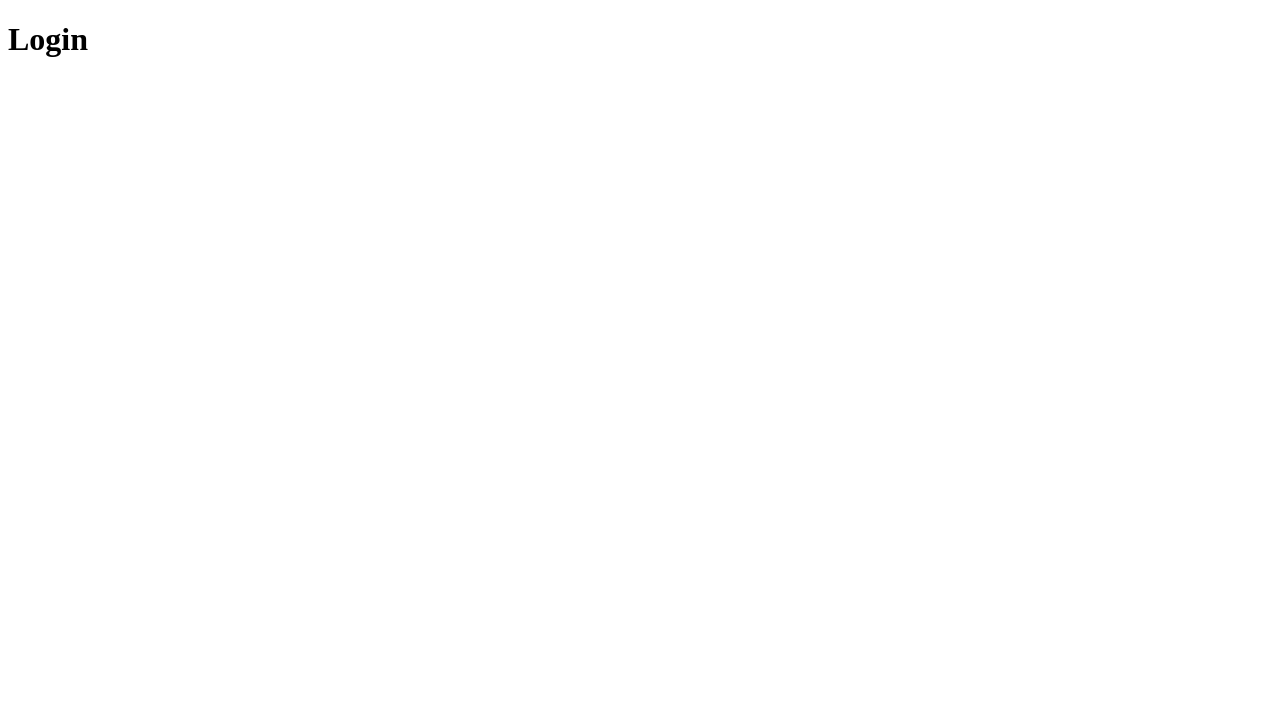
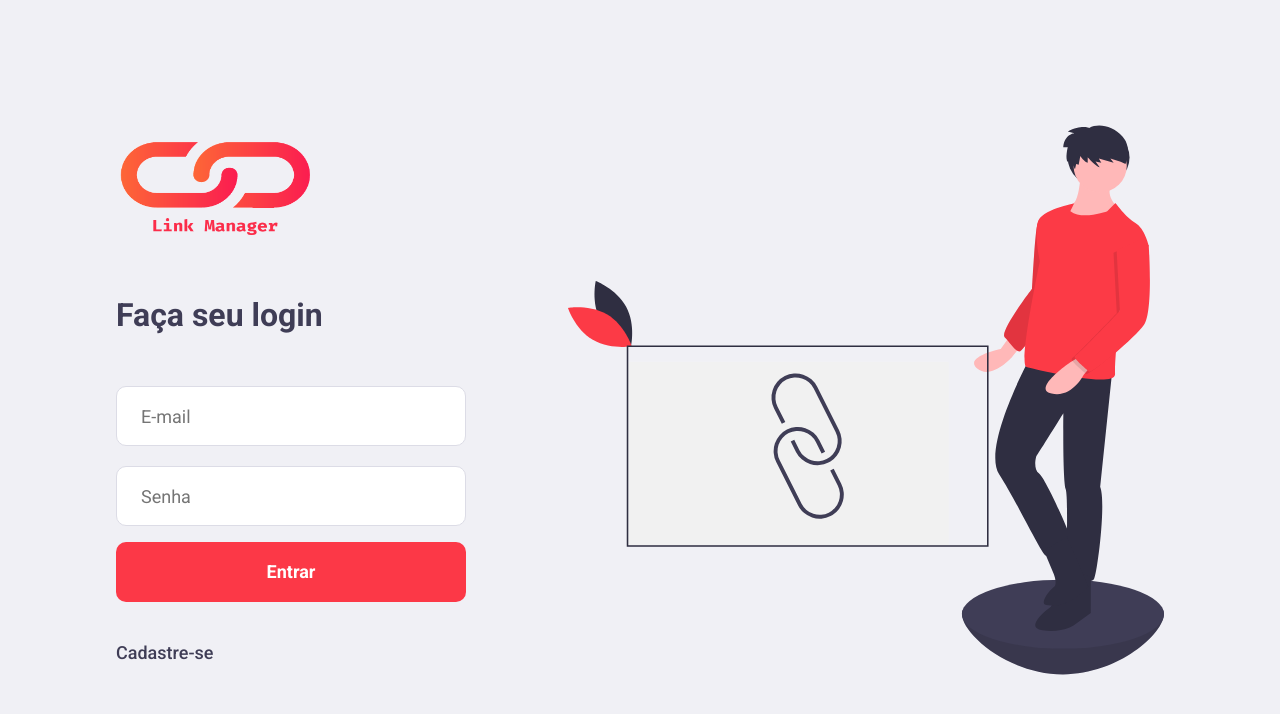
Before and after one commit to jeffeloy/link-manager, a React (Create React App) app in the folder frontend/: page / in a window 1280 px wide. Shown: the top 714 px of the page. Built offline with nearby package versions, Linux system fonts and the light colour scheme; the HTML template or start-up script is replaced by a standard one.

Commit message:
:rocket: Added login page

```diff
--- a/frontend/public/index.html
+++ b/frontend/public/index.html
@@ -24,6 +24,7 @@
       work correctly both with client-side routing and a non-root public URL.
       Learn how to configure a non-root public URL by running `npm run build`.
     -->
+    <link rel="stylesheet" href="https://fonts.googleapis.com/css?family=Roboto:300,400,500,700&display=swap" />
     <title>React App</title>
   </head>
   <body>
--- a/frontend/src/App.js
+++ b/frontend/src/App.js
@@ -1,6 +1,7 @@
 import React from "react";
 import Routes from "./routes";
 
+import "./global.css"
 const App = () => {
   return <Routes />
 };
--- /dev/null
+++ b/frontend/src/global.css
@@ -0,0 +1,70 @@
+@import url('https://fonts.googleapis.com/css2?family=Roboto:wght@400;500;700&display=swap');
+
+* {
+  margin: 0;
+  padding: 0;
+  outline: 0;
+  box-sizing: border-box;
+}
+
+body {
+    font: 400 14px Roboto, sans-serif;
+    background: #f0f0f5;
+    -webkit-font-smoothing: antialiased;
+}
+
+input, button, textarea {
+    font: 400 18px Roboto, sans-serif;
+}
+
+button {
+    cursor: pointer;
+}
+
+form input {
+  width: 100%;
+  height: 60px;
+  color: #333;
+  border: 1px solid #dcdce6;
+  border-radius: 10px;
+  padding: 0 24px;
+}
+
+.button {
+  width: 100%;
+  height: 60px;
+  background: #fc3847;
+  border: 0;
+  border-radius: 10px;
+  color: #FFF;
+  font-weight: 700;
+  margin-top: 16px;
+  display: inline-block;
+  text-align: center;
+  text-decoration: none;
+  font-size: 18px;
+  line-height: 60px;
+  transition: filter 0.2s;
+}
+.button:hover {
+  filter: brightness(90%);
+}
+
+.back-link {
+  display: flex;
+  align-items: center;
+  margin-top: 40px;
+  color: #3f3d56;
+  font-size: 18px;
+  text-decoration: none;
+  font-weight: 500;
+  transition: opacity 0.2s;
+}
+
+.back-link svg {
+  margin-right: 8px;
+}
+
+.back-link:hover {
+  opacity: 0.8;
+}
--- a/frontend/src/pages/Login/index.js
+++ b/frontend/src/pages/Login/index.js
@@ -1,7 +1,43 @@
 import React from "react";
 
+import logoImg from "../../assets/logo.png";
+import linkImg from "../../assets/link.svg";
+
+import "./styles.css";
+
 const Login = () => {
-  return <h1>Login</h1>
+  return (
+    <div className="login-container">
+      <section className="form">
+        <img src={logoImg} alt="Link Manager" className="logo" />
+
+        <form>
+          <h1>Faça seu login</h1>
+
+
+          <input
+            type="email"
+            className="input"
+            placeholder="E-mail"
+          />
+
+          <input
+            type="password"
+            placeholder="Senha"
+          />
+
+          <button type="submit" className="button">Entrar</button>
+
+          <a className="back-link" href="/register">
+            {/* <FiLogIn size={16} color="#E02041"/> */}
+            Cadastre-se
+            </a>
+        </form>
+      </section>
+
+      <img src={linkImg} alt="Link"/>
+    </div>
+  );
 };
 
 export default Login;
--- /dev/null
+++ b/frontend/src/pages/Login/styles.css
@@ -0,0 +1,35 @@
+.login-container {
+  width: 100%;
+  max-width: 1120px;
+  height: 100vh;
+  margin: 0 auto;
+
+  display: flex;
+  justify-content: space-around;
+  align-items: center;
+}
+
+.login-container section.form {
+  width: 100%;
+  max-width: 350px;
+  margin-right: 30px;
+}
+
+.login-container section.form form {
+  margin-top: 50px;
+}
+
+.login-container section.form form h1 {
+  font-size: 32px;
+  margin-bottom: 32px;
+  color: #3f3d56;
+}
+
+.login-container section.form .logo {
+  width: 200px;
+  height: 106px;
+}
+
+.login-container section.form form .input {
+  margin: 20px 0;
+}
```
Also changed, not shown: frontend/src/assets/link.svg (added), frontend/src/assets/logo.png (added).
